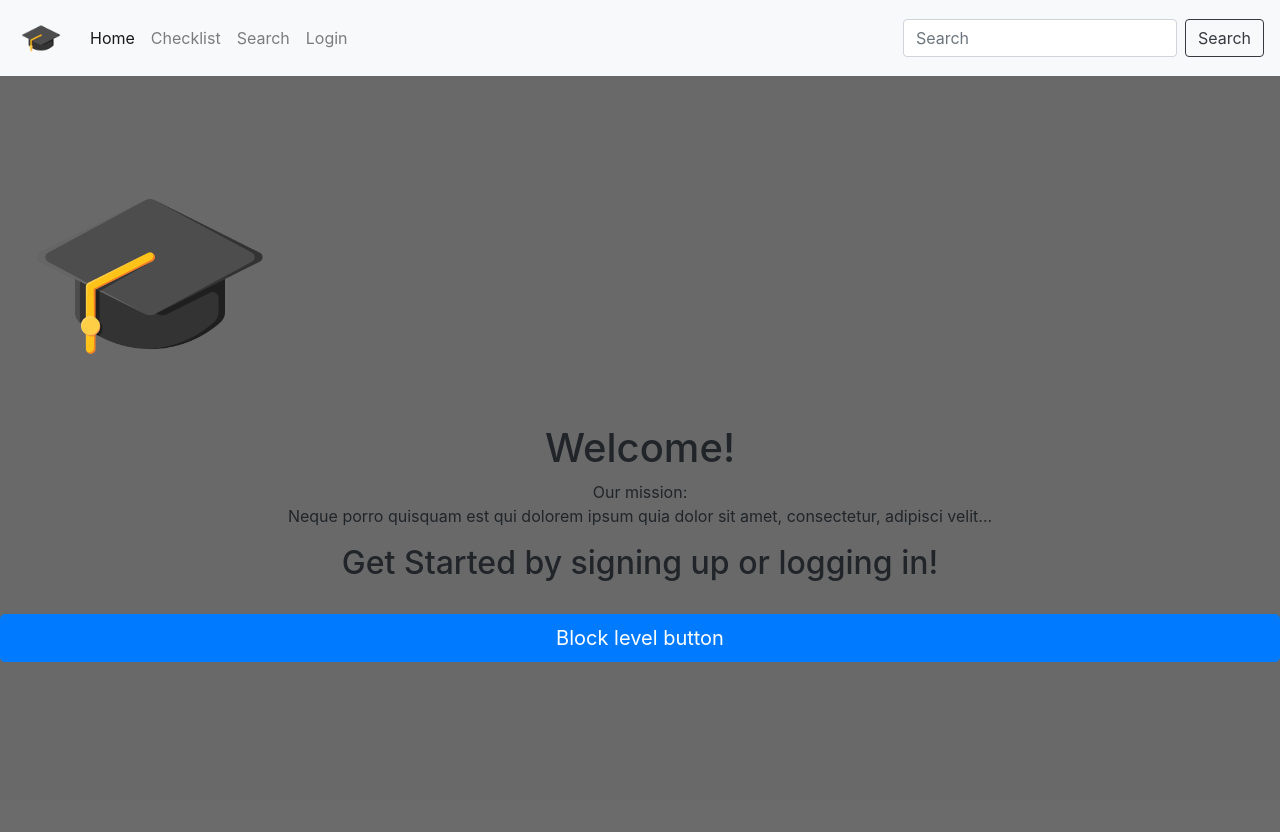
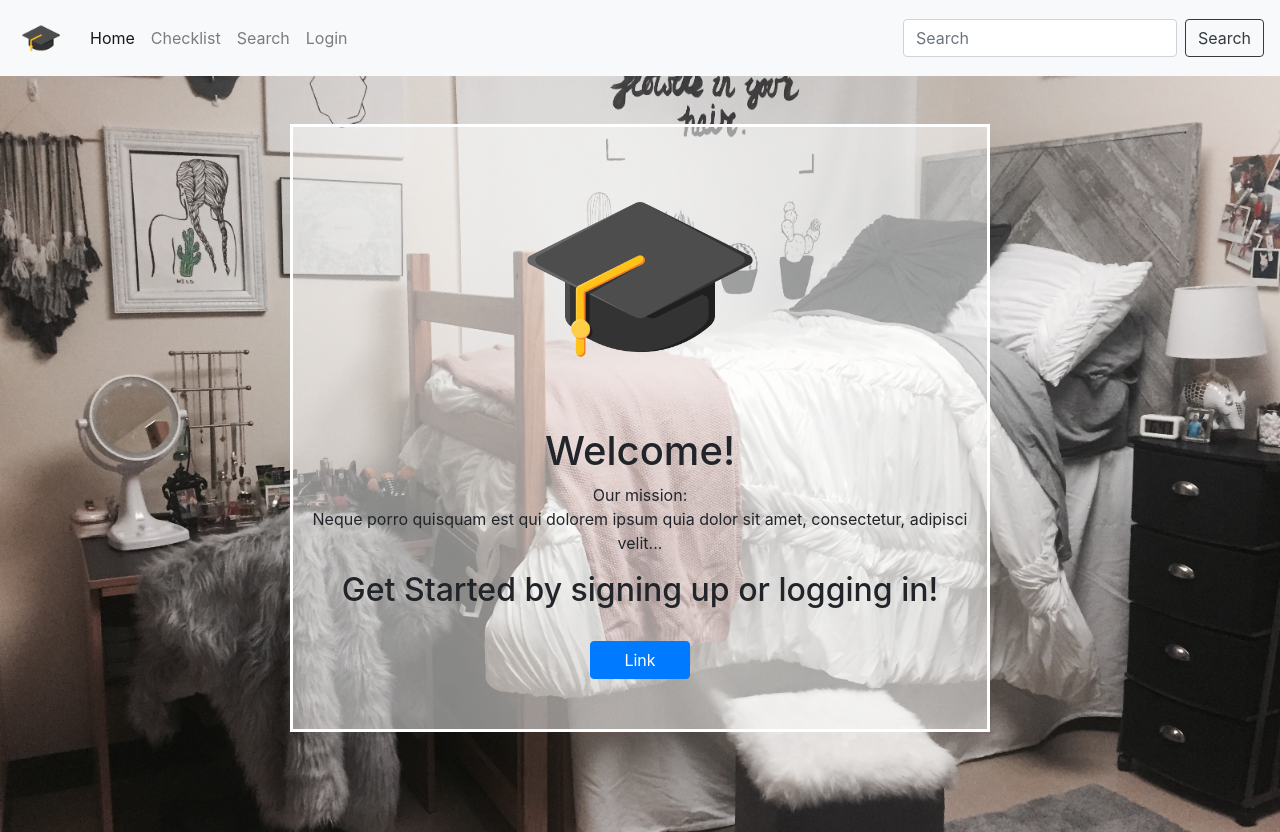
Before and after one commit to seehamrun/DebugThugs, a Python web app: template templates/index.html in a window 1280 px wide. Before the commit the page ends 662 px from the top, so only its background shows below. Run offline with Jinja, Linux system fonts and the light colour scheme; the template is opened without the code that fills it, so the values that code supplies are empty; some libraries are stand-ins or nearby versions.

Commit message:
HOME IS ALMOST COMPLETE

```diff
--- a/templates/checklist.html
+++ b/templates/checklist.html
@@ -9,7 +9,7 @@
         <script src="https://cdnjs.cloudflare.com/ajax/libs/popper.js/1.14.3/umd/popper.min.js" integrity="sha384-ZMP7rVo3mIykV+2+9J3UJ46jBk0WLaUAdn689aCwoqbBJiSnjAK/l8WvCWPIPm49" crossorigin="anonymous"></script>
         <script src="https://stackpath.bootstrapcdn.com/bootstrap/4.1.2/js/bootstrap.min.js" integrity="sha384-o+RDsa0aLu++PJvFqy8fFScvbHFLtbvScb8AjopnFD+iEQ7wo/CG0xlczd+2O/em" crossorigin="anonymous"></script>
         <link rel="icon" href="/static/favicon.ico" type="image/x-icon"/>
-    </head>
+      </head>
     <body>
       <nav class="navbar navbar-expand-lg navbar-light bg-light">
         <a class="navbar-brand" href="index.html"><img src="/static/icon.png" height=50px width=50px/></a>
--- a/templates/index.html
+++ b/templates/index.html
@@ -15,7 +15,7 @@
     <meta name="google-signin-client_id" content="YOUR_CLIENT_ID.apps.googleusercontent.com">
     <script src="https://apis.google.com/js/platform.js" async defer></script>
   </head>
-    <body style="background-color: dimgrey">
+    <body style="height: 100%;background-position: center; background-repeat: no-repeat; background-size: cover" background='/static/dorm.jpg'>
       <nav class="navbar navbar-expand-lg navbar-light bg-light">
         <a class="navbar-brand" href="/"><img src="/static/icon.png" height=50px width=50px/></a>
         <button class="navbar-toggler" type="button" data-toggle="collapse" data-target="#navbarSupportedContent" aria-controls="navbarSupportedContent" aria-expanded="false" aria-label="Toggle navigation">
@@ -44,17 +44,17 @@
       </nav>
     </br>
   </br>
-  <div>
-  <img src="/static/icon.png" height="300px" width="300px" style="margin-left: auto; margin-right: auto"/>
-</div>
+  <div style="border: 3px solid white; margin: auto auto 100px auto;max-width: 700px; background: rgba(255, 255, 255, 0.5); padding-bottom: 50px">
+  <img src="/static/icon.png" height="300px" width="300px"  style="display:block; margin: 0 auto"/>
         <h1 style="text-align: center" style="margin-top: 100px">Welcome!</h1>
         <p style="text-align: center">Our mission:</br> Neque porro quisquam est qui dolorem ipsum quia dolor sit amet, consectetur, adipisci velit...</p>
-        <div>
+
           <h2 style="text-align: center">Get Started by signing up or logging in!</h2>
           <div class="g-signin2" data-onsuccess="onSignIn" data-theme="dark" style="display:flex; justify-content:center"></div>
         </br>
-          <button type="button" class="btn btn-primary btn-lg btn-block">Block level button</button>
-    <script>
+        <a class="btn btn-primary mx-auto" href="/login" role="button" style="width: 100px; display: block">Link</a>
+      </div>
+        <script>
       function onSignIn(googleUser) {
         // Useful data for your client-side scripts:
         var profile = googleUser.getBasicProfile();
@@ -70,6 +70,5 @@
         console.log("ID Token: " + id_token);
       };
     </script>
-        </div>
 </body>
 </html>
--- a/templates/login.html
+++ b/templates/login.html
@@ -71,7 +71,7 @@
                     <h1 style='text-align: center'>Login!</h1>
                   </br>
 
-                    <div class="g-signin2" data-onsuccess="onSignIn" data-theme="dark" style="margin-left: 485px"></div>
+                    <div class="g-signin2" data-onsuccess="onSignIn" data-theme="dark" style="display:flex; justify-content:center"></div>
                   </br>
                 </br>
                         <form>
```
Also changed, not shown: static/chalkboard.jpg (added), static/dorm.jpeg (added), static/dorm.jpg (added).
